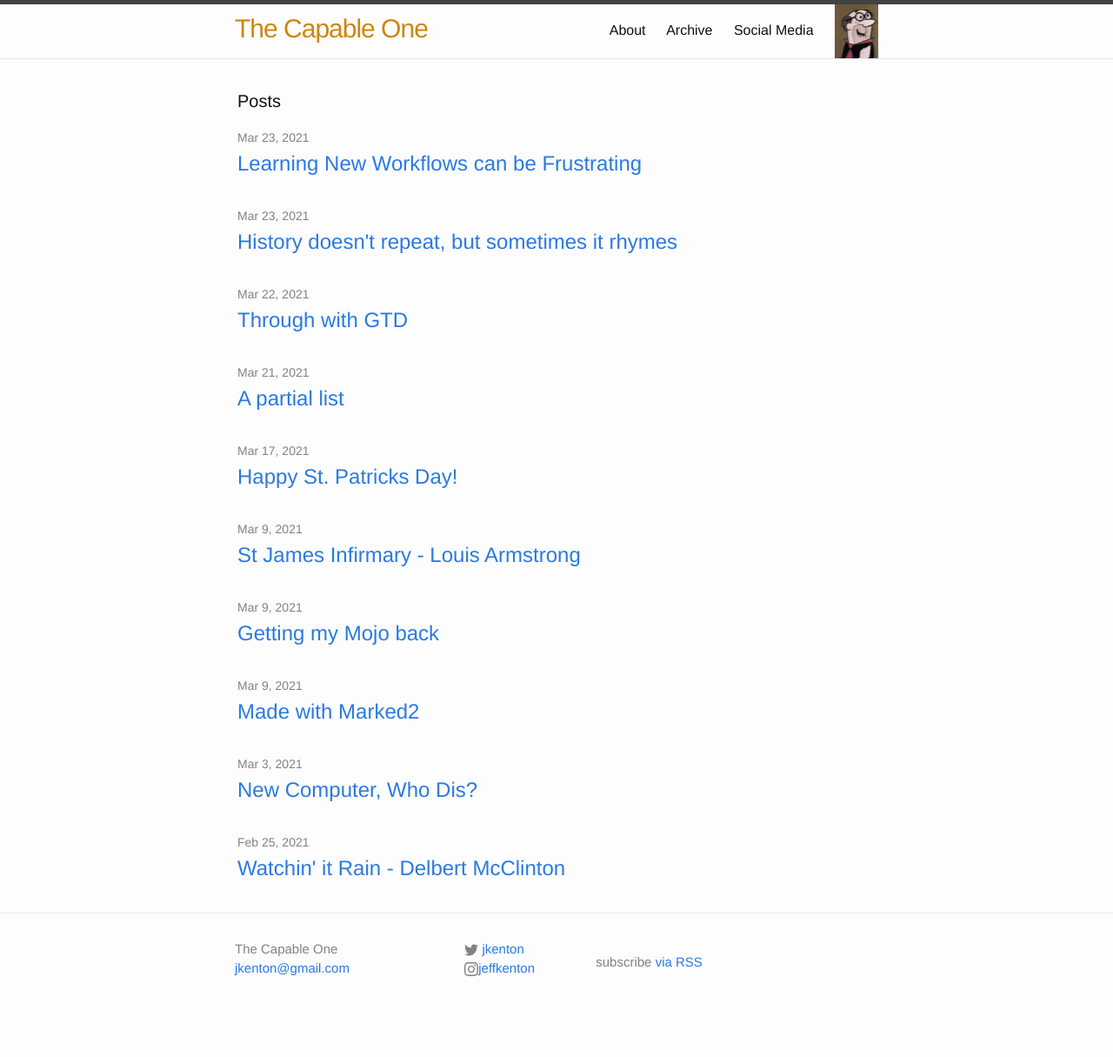
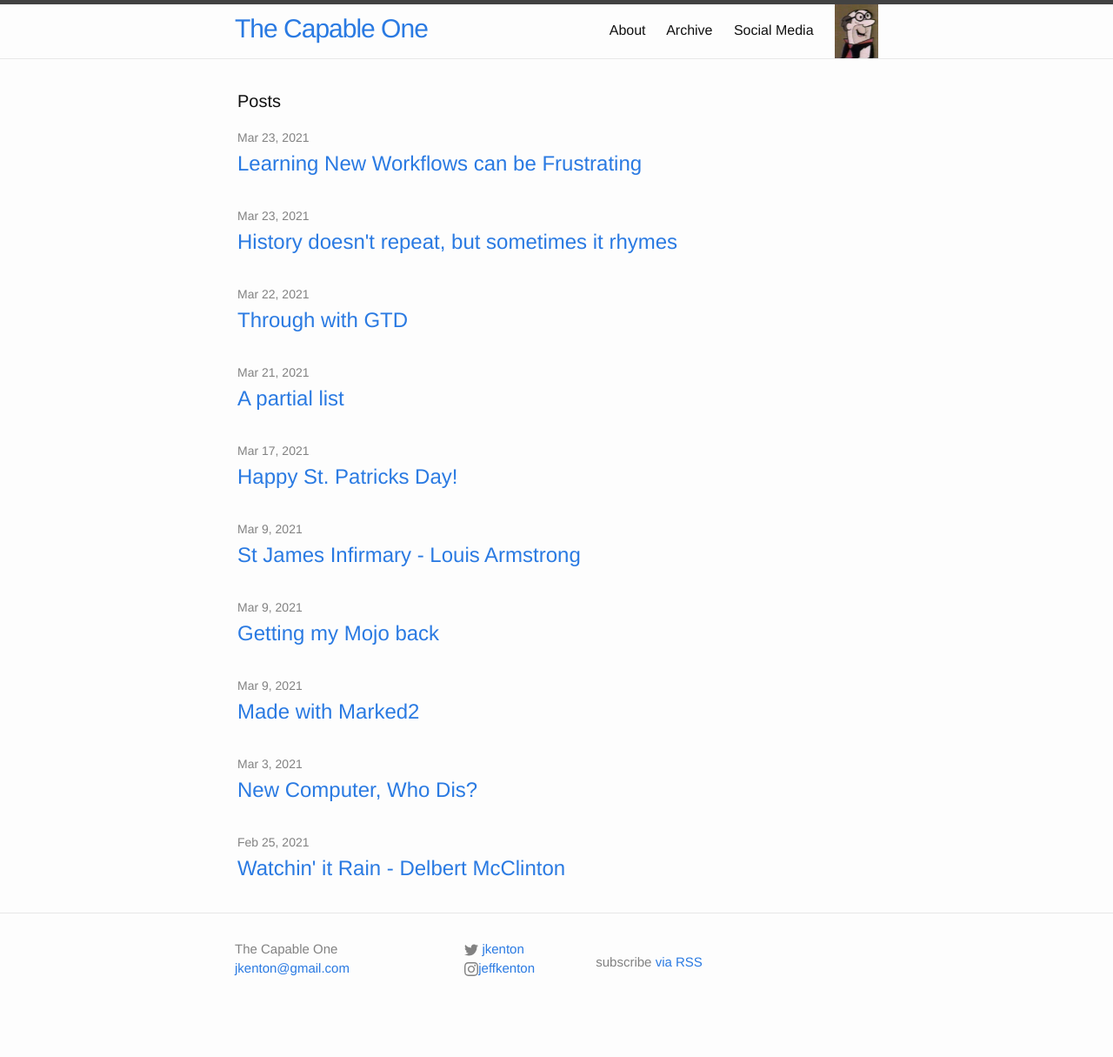
Before and after one commit to jkenton/CapableOne, a Jekyll site: the page built from index.html, in a window 1280 px wide. Shown: the whole page at 87% size. Built offline with Jekyll 4.4.1, drawn with Linux system fonts in a browser that asks for light colours.

Commit message:
brand color

```diff
--- a/_sass/_layout.scss
+++ b/_sass/_layout.scss
@@ -21,7 +21,7 @@
 
     &,
     &:visited {
-        color: #cc8811;
+        color: $brand-color;
 }
 }
 
```
